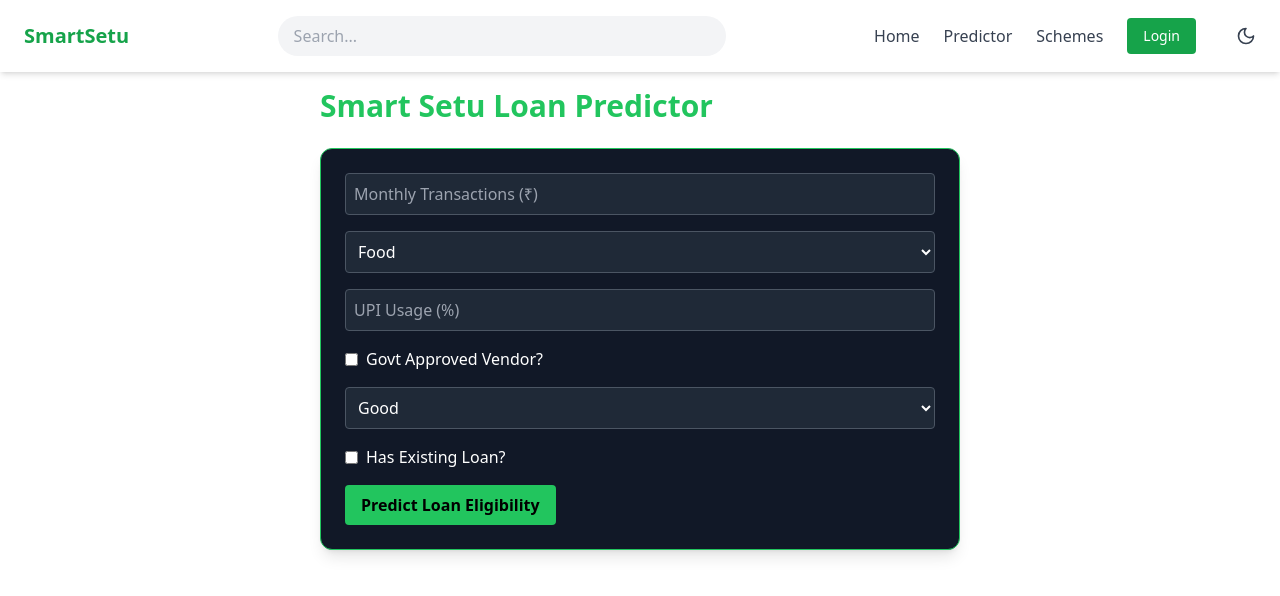
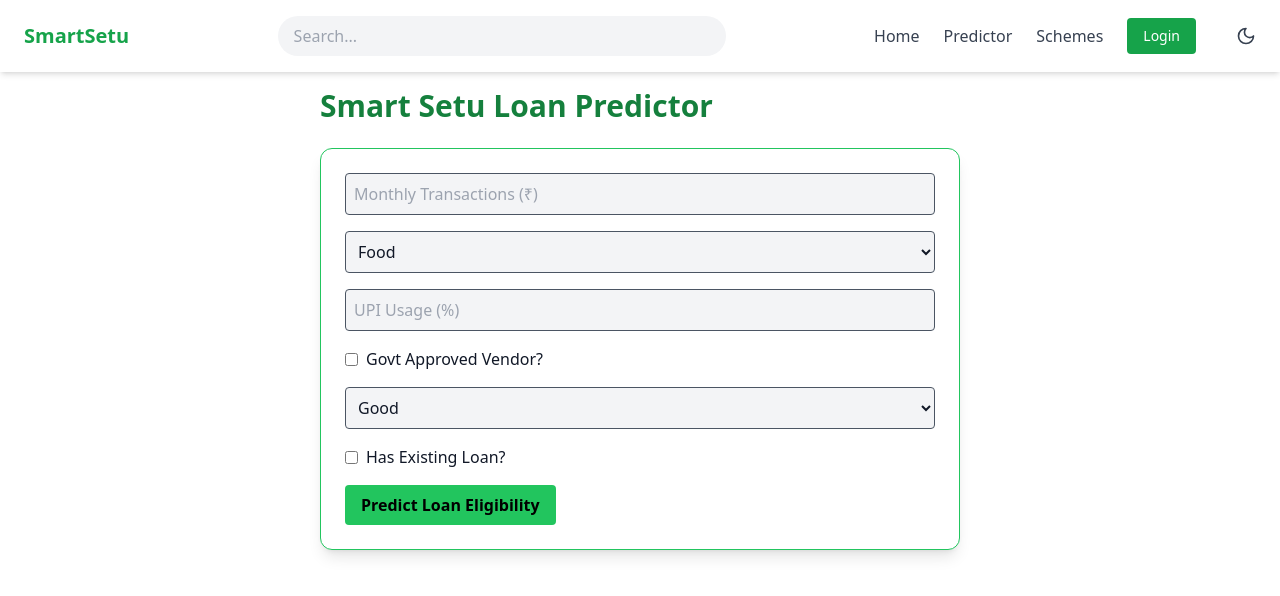
Before and after one commit to mrashis06/smart-setu-ai, a React (Create React App) app in the folder frontend/: page /predictor in a window 1280 px wide. Shown: the top 596 px of the page. Built offline with nearby package versions, Linux system fonts and the light colour scheme.

Commit message:
Update Predictor.jsx

```diff
--- a/frontend/src/pages/Predictor.jsx
+++ b/frontend/src/pages/Predictor.jsx
@@ -1,4 +1,4 @@
-// ✅ Predictor.jsx — Enhanced Smart UI
+// ✅ Predictor.jsx — Enhanced Smart UI + Light/Dark Mode Fix + API Bug Fix
 
 import React, { useState } from "react";
 
@@ -38,7 +38,11 @@ const Predictor = () => {
         body: JSON.stringify(formData),
       });
       const data = await res.json();
-      setResult(data);
+      if (res.ok) {
+        setResult(data);
+      } else {
+        throw new Error(data?.error || "Unknown prediction error");
+      }
     } catch (err) {
       console.error("Prediction failed:", err);
     }
@@ -46,14 +50,14 @@ const Predictor = () => {
   };
 
   return (
-    <div className="max-w-2xl mx-auto p-4 text-white animate-fade-in">
-      <h1 className="text-3xl font-bold mb-6 text-green-500 dark:text-green-400">
+    <div className="max-w-2xl mx-auto p-4 text-gray-900 dark:text-white animate-fade-in">
+      <h1 className="text-3xl font-bold mb-6 text-green-700 dark:text-green-400">
         Smart Setu Loan Predictor
       </h1>
 
       <form
         onSubmit={handleSubmit}
-        className="space-y-4 bg-[#111827] p-6 rounded-xl shadow-lg border border-green-500"
+        className="space-y-4 bg-white dark:bg-[#111827] p-6 rounded-xl shadow-lg border border-green-500"
       >
         <input
           type="number"
@@ -61,7 +65,7 @@ const Predictor = () => {
           placeholder="Monthly Transactions (₹)"
           value={formData.monthlyTransactions}
           onChange={handleChange}
-          className="w-full p-2 rounded bg-[#1f2937] text-white border border-gray-600"
+          className="w-full p-2 rounded bg-gray-100 dark:bg-[#1f2937] text-gray-900 dark:text-white border border-gray-600"
           required
         />
 
@@ -69,7 +73,7 @@ const Predictor = () => {
           name="vendorType"
           value={formData.vendorType}
           onChange={handleChange}
-          className="w-full p-2 rounded bg-[#1f2937] text-white border border-gray-600"
+          className="w-full p-2 rounded bg-gray-100 dark:bg-[#1f2937] text-gray-900 dark:text-white border border-gray-600"
         >
           <option value="Food">Food</option>
           <option value="Product">Product</option>
@@ -82,7 +86,7 @@ const Predictor = () => {
           placeholder="UPI Usage (%)"
           value={formData.upiUsage}
           onChange={handleChange}
-          className="w-full p-2 rounded bg-[#1f2937] text-white border border-gray-600"
+          className="w-full p-2 rounded bg-gray-100 dark:bg-[#1f2937] text-gray-900 dark:text-white border border-gray-600"
           required
         />
 
@@ -100,7 +104,7 @@ const Predictor = () => {
           name="healthCondition"
           value={formData.healthCondition}
           onChange={handleChange}
-          className="w-full p-2 rounded bg-[#1f2937] text-white border border-gray-600"
+          className="w-full p-2 rounded bg-gray-100 dark:bg-[#1f2937] text-gray-900 dark:text-white border border-gray-600"
         >
           <option value="Good">Good</option>
           <option value="Average">Average</option>
@@ -125,7 +129,7 @@ const Predictor = () => {
               placeholder="Existing Loan Amount (₹)"
               value={formData.loanAmount}
               onChange={handleChange}
-              className="w-full p-2 rounded bg-[#1f2937] text-white border border-gray-600"
+              className="w-full p-2 rounded bg-gray-100 dark:bg-[#1f2937] text-gray-900 dark:text-white border border-gray-600"
             />
             <input
               type="number"
@@ -133,7 +137,7 @@ const Predictor = () => {
               placeholder="Loan Tenure (years)"
               value={formData.loanTenure}
               onChange={handleChange}
-              className="w-full p-2 rounded bg-[#1f2937] text-white border border-gray-600"
+              className="w-full p-2 rounded bg-gray-100 dark:bg-[#1f2937] text-gray-900 dark:text-white border border-gray-600"
             />
             <input
               type="number"
@@ -141,7 +145,7 @@ const Predictor = () => {
               placeholder="Loan Interest Rate (%)"
               value={formData.loanInterest}
               onChange={handleChange}
-              className="w-full p-2 rounded bg-[#1f2937] text-white border border-gray-600"
+              className="w-full p-2 rounded bg-gray-100 dark:bg-[#1f2937] text-gray-900 dark:text-white border border-gray-600"
             />
             <input
               type="number"
@@ -149,7 +153,7 @@ const Predictor = () => {
               placeholder="Amount Paid So Far (₹)"
               value={formData.loanPaid}
               onChange={handleChange}
-              className="w-full p-2 rounded bg-[#1f2937] text-white border border-gray-600"
+              className="w-full p-2 rounded bg-gray-100 dark:bg-[#1f2937] text-gray-900 dark:text-white border border-gray-600"
             />
           </div>
         )}
@@ -164,8 +168,8 @@ const Predictor = () => {
       </form>
 
       {result && (
-        <div className="mt-8 bg-[#1f2937] p-6 rounded-xl border border-green-400 animate-fade-in">
-          <h2 className="text-xl font-bold text-green-400 mb-3">Prediction Result</h2>
+        <div className="mt-8 bg-white dark:bg-[#1f2937] p-6 rounded-xl border border-green-400 animate-fade-in text-gray-900 dark:text-white">
+          <h2 className="text-xl font-bold text-green-700 dark:text-green-400 mb-3">Prediction Result</h2>
           <div className="space-y-1">
             <p><strong>Credit Score:</strong> {result.creditScore}</p>
             <p><strong>Risk Factor:</strong> {result.riskFactor}</p>
```
